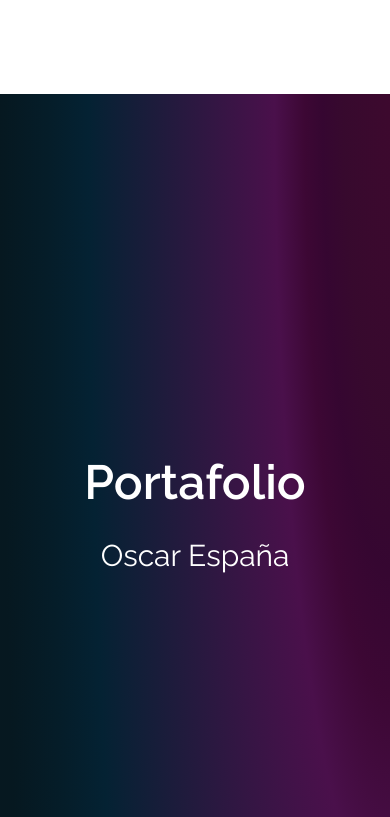
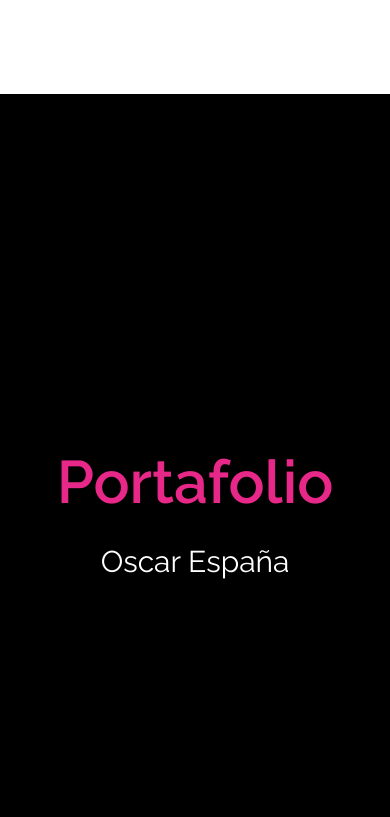
Before and after one commit to Oscar-Espana/Oscar-Espana-Website, a Next.js app: page / in a window 390 px wide. Shown: the part 5227-6044 px from the top of the page. Built offline with nearby package versions, Linux system fonts and the light colour scheme; what tailwindcss-writing-mode would draw is missing.

Commit message:
update the styles in Portfolio section

```diff
--- a/components/Portfolio/index.jsx
+++ b/components/Portfolio/index.jsx
@@ -62,9 +62,9 @@ const Portfolio = () => {
 
   return (
     <section>
-      <article className="bg-black background-gradiend panel">
+      <article className="bg-black md:background-gradiend panel">
         <div className="container w-full min-h-[600px] md:min-h-[800px] h-screen flex flex-col  justify-center items-center">
-          <h2 className="text-white text-5xl md:text-7xl lg:text-[84px]">
+          <h2 className="text-primary md:text-white text-6xl md:text-7xl lg:text-[84px]">
             Portafolio
           </h2>
           <p className="text-white mt-8 text-3xl">Oscar España</p>
```
